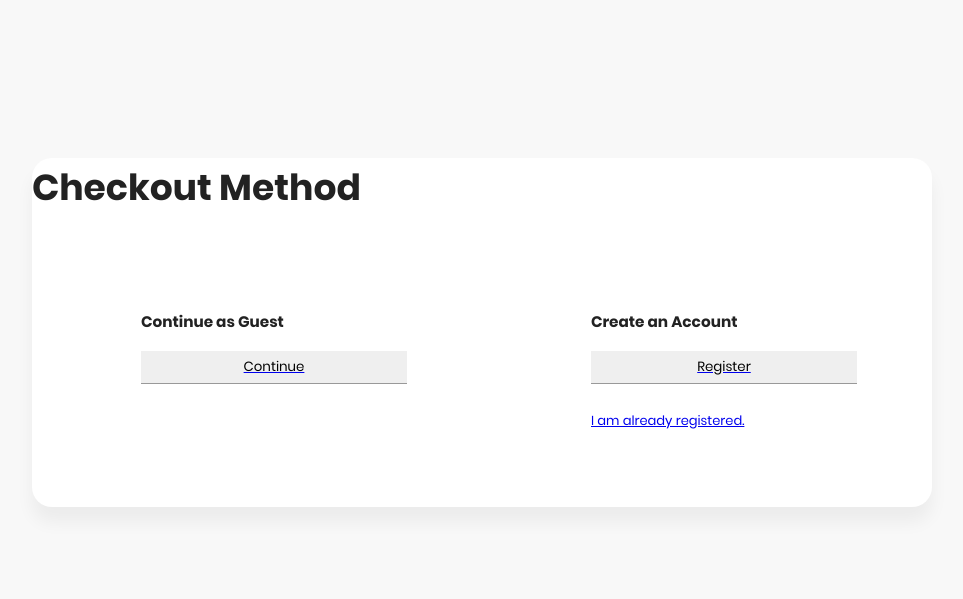
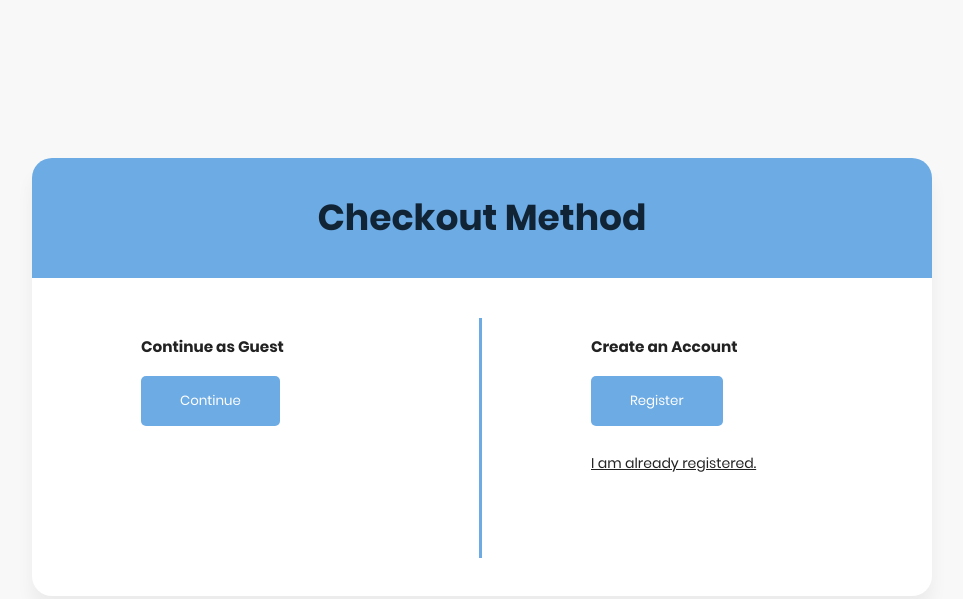
Before and after one commit to saravtran/COSC-4351-Restaurant-Reservation, a plain HTML site: page client/redirect_page.html in a window 1280 px wide. Shown: the whole page, without its empty margins (158-1121 px from the left). Drawn offline with Linux system fonts and the light colour scheme.

Commit message:
Update style.css

```diff
--- a/client/css/style.css
+++ b/client/css/style.css
@@ -337,6 +337,48 @@ td {border: 1px #DDD solid; padding: 5px; cursor: pointer;}
 .signup-image {
   margin-top: 45px; }
 
+.redirect-container {
+  padding: 40px 0 120px;
+}
+
+.container-title {
+  text-align: center;
+  padding: 30px 0;
+  border-radius: 20px 20px 0 0;
+  color: #112436;
+  background-color: #6dabe4;
+}
+
+.vl {
+  border-left: 3px solid #6dabe4;
+    height: 30%;
+    position: absolute;
+    left: 50%;
+    margin-left: -3px;
+}
+
+.link {
+  font-size: 14px;
+  color: #222;
+  display: block;
+}
+
+.submit-btn {
+  display: inline-block;
+  background: #6dabe4;
+  color: #fff;
+  border-bottom: none;
+  width: auto;
+  padding: 15px 39px;
+  border-radius: 5px;
+  -moz-border-radius: 5px;
+  -webkit-border-radius: 5px;
+  -o-border-radius: 5px;
+  -ms-border-radius: 5px;
+  cursor: pointer; }
+  .submit-btn:hover {
+    background: #4292dc; }
+
 figure {
   margin-bottom: 50px;
   text-align: center; }
```
